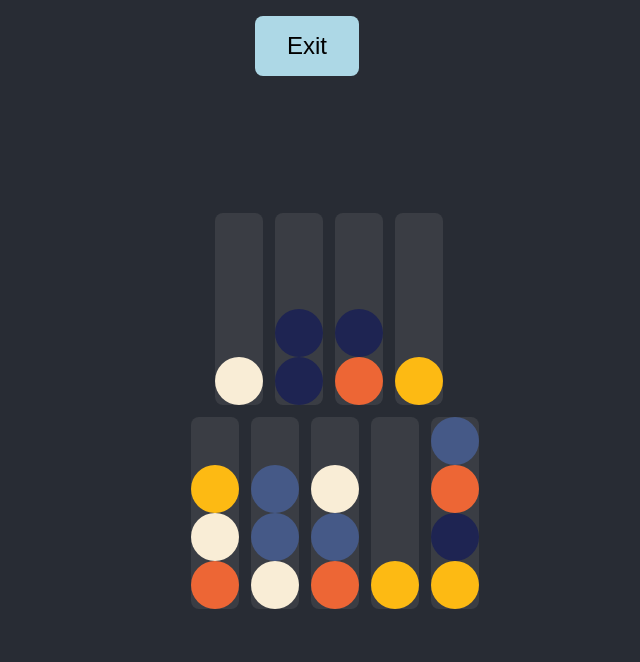
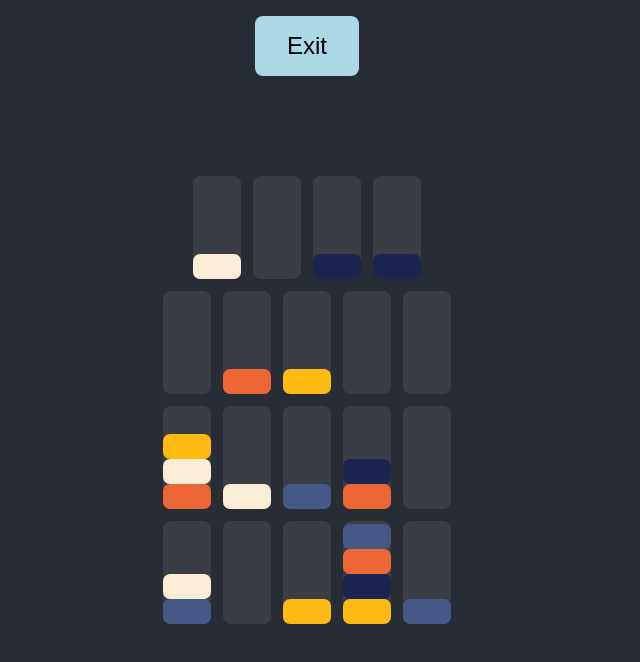
Before and after one commit to dkieffer/stacker, a React (Create React App) app: page / in a window 1280 px wide. Both pictures are taken after a click on the button "Play". Shown: the top 662 px of the page, without its empty margins (333-973 px from the left). Built offline with nearby package versions, Linux system fonts and the light colour scheme.

Commit message:
size adjustments

```diff
--- a/src/App.css
+++ b/src/App.css
@@ -65,8 +65,9 @@
 
 .token {
   width: 48px;
-  height: 48px;
-  border-radius: 50%;
+  height: 25px;
+  background: #FF4646;
+  border-radius: 7px;
   z-index: 1;
   position: absolute;
   pointer-events: none;
--- a/src/App.js
+++ b/src/App.js
@@ -17,7 +17,7 @@ class App extends React.Component {
       game: {
         tokenSet: 4,
         colorSet: 5,
-        stacks: 9,
+        stacks: 19,
         stackCapacity: 4
       },
       selectedStack: null,
@@ -63,7 +63,7 @@ class App extends React.Component {
           stack: chosenStack,
           stackPos: stacks[chosenStack].contents.length,
           xPos: stacks[chosenStack].xPos,
-          yPos: (-stacks[chosenStack].contents.length * 48) + (stacks[chosenStack].yPos + 192 - 48)
+          yPos: (-stacks[chosenStack].contents.length * 25) + (stacks[chosenStack].yPos + 103 - 25)
         }
         tokenCounter++;
         stacks[chosenStack].contents.push(token.id)
@@ -80,7 +80,7 @@ class App extends React.Component {
   positionStacks(stacks) {
     const maxRowLength = 5;
     const stackWidth = 48;
-    const stackHeight = 192;
+    const stackHeight = 103;
     const stackSpacer = 12;
 
     var stackQuantity = stacks;
@@ -88,7 +88,7 @@ class App extends React.Component {
     var fullRowQuantity = Math.ceil(stackQuantity / rowQuantity);
     var remainderRowQuantity = stackQuantity % fullRowQuantity;
     if (remainderRowQuantity === 0) {
-      remainderRowQuantity = maxRowLength;
+      remainderRowQuantity = fullRowQuantity;
     }
     var rowInventory = [];
     if (stackQuantity < maxRowLength) {
@@ -102,9 +102,9 @@ class App extends React.Component {
     console.log(rowInventory);
 
     var stackPositions = [];
-    let centerYOffset = (((rowQuantity * stackHeight) + (rowQuantity - 1 * stackSpacer)) / 2);
+    let centerYOffset = (((rowQuantity * stackHeight) + ((rowQuantity - 1) * stackSpacer)) / 2);
     for (var i = 0; i < rowInventory.length; i++) {
-      let centerXOffset = (((rowInventory[i] * stackWidth) + (rowInventory[i] - 1 * stackSpacer)) / 2);
+      let centerXOffset = (((rowInventory[i] * stackWidth) + ((rowInventory[i] - 1) * stackSpacer)) / 2);
       for(var j = 0; j < rowInventory[i]; j++) {
         let coords = {
           xPos: (stackWidth * j) + (stackSpacer * j) - centerXOffset,
@@ -188,7 +188,7 @@ class App extends React.Component {
         el => (el.id === key) ? {
           ...el,
           xPos: state.stacks[stackID].xPos,
-          yPos: ((-state.stacks[stackID].contents.length * 48) + (state.stacks[stackID].yPos + 192 - 48))
+          yPos: ((-state.stacks[stackID].contents.length * 25) + (state.stacks[stackID].yPos + 103 - 25))
         } : el
       ),
       stacks: state.stacks.map(
--- a/src/game.js
+++ b/src/game.js
@@ -18,7 +18,7 @@ class Game extends React.Component {
         for (var i = 0; i < this.props.stacks.length; i++) {
             let xPos = 'calc(50vw + ' + this.props.stacks[i].xPos + 'px)';
             let yPos = 'calc(' + this.props.stacks[i].yPos + 'px + 50vh)';
-            let height = '192px';
+            let height = '103px';
             console.log(this.props.stacks[i].yPos);
             console.log(yPos);
             stacks.push(<Stack top={yPos} left={xPos} height={height} id={i} function={this.props.manageStackAction} selected={this.props.selectedStack} />);
```
Also changed, not shown: src/colors.css (added).
